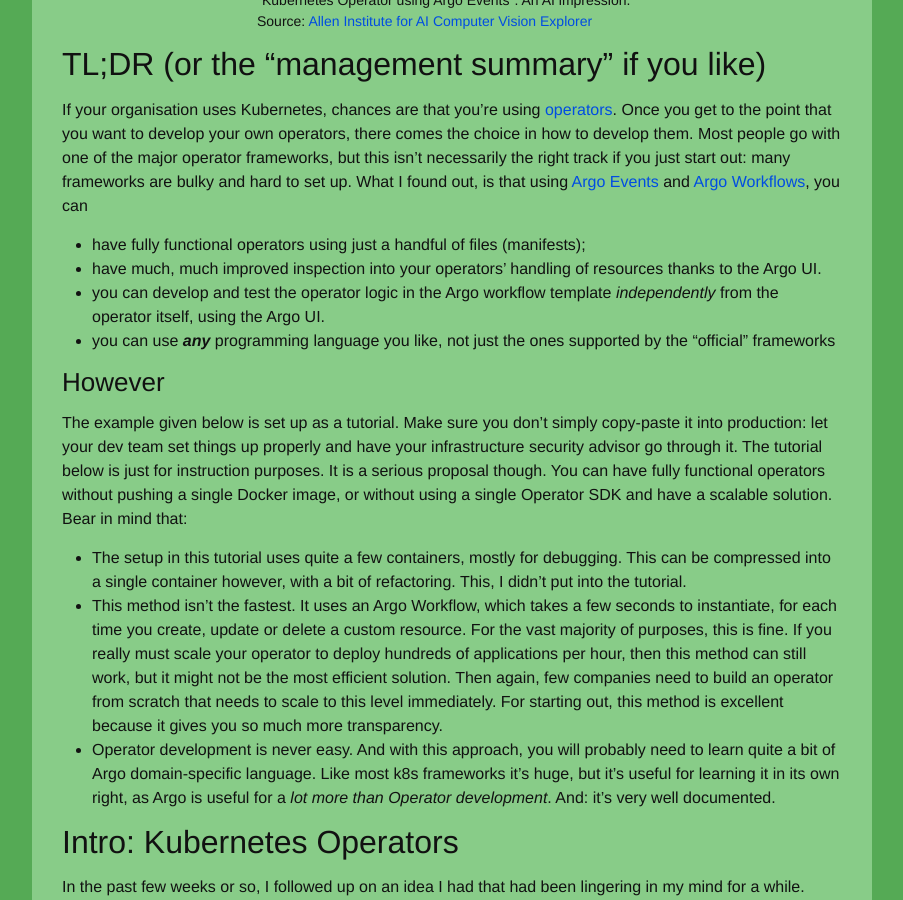
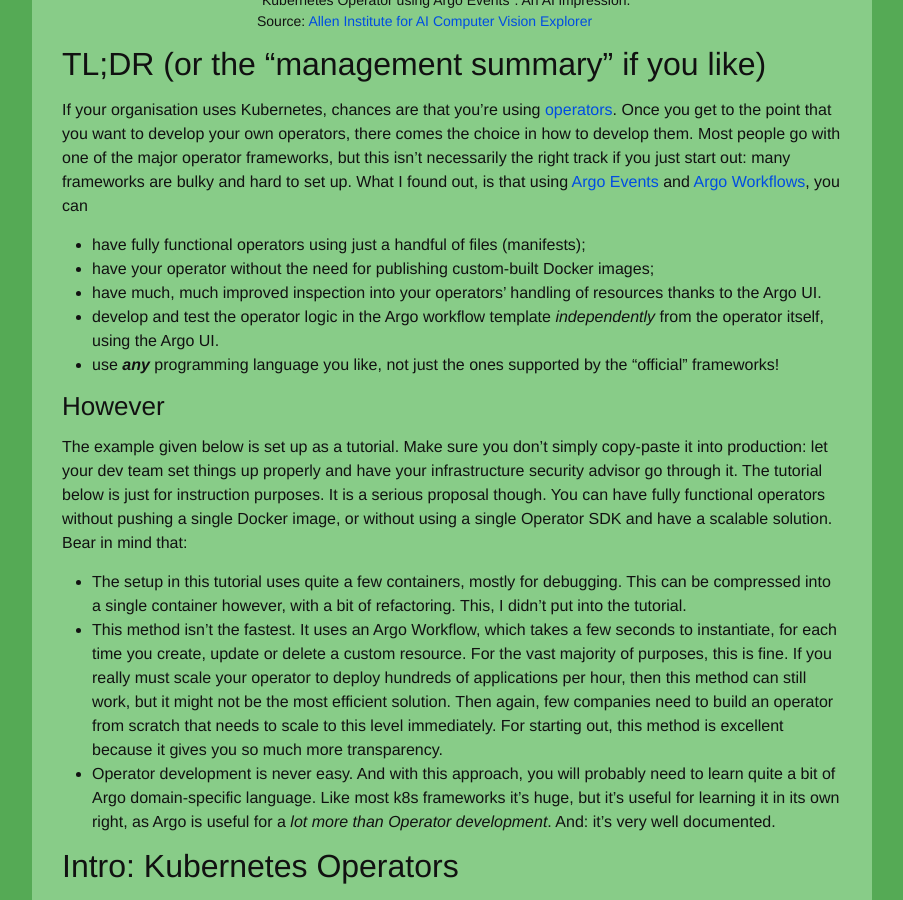
Before and after one commit to reinvantveer/reinvantveer.github.io, a Jekyll site: the page built from _posts/2022-01-29-easier-operator.md, in a window 1280 px wide and 900 px high, scrolled down 728 px. Shown: the whole window, without its empty margins (188-1091 px from the left). Built offline with Jekyll 4.4.1, drawn with Linux system fonts in a browser that asks for light colours; comment, search, counter and statistics services are not loaded.

Commit message:
enhance upsides: no need for self-published Docker image
Signed-off-by: reinvantveer <rein@vantveer.me>

```diff
--- a/_posts/2022-01-29-easier-operator.md
+++ b/_posts/2022-01-29-easier-operator.md
@@ -21,10 +21,11 @@
 up. What I found out, is that using [Argo Events](https://argoproj.github.io/argo-events/)
 and [Argo Workflows](https://argoproj.github.io/argo-workflows/), you can
 - have fully functional operators using just a handful of files (manifests);
+- have your operator without the need for publishing custom-built Docker images;
 - have much, much improved inspection into your operators' handling of resources thanks to the Argo UI.
-- you can develop and test the operator logic in the Argo workflow template _independently_ from the operator itself,
+- develop and test the operator logic in the Argo workflow template _independently_ from the operator itself,
   using the Argo UI.
-- you can use ***any*** programming language you like, not just the ones supported by the "official" frameworks
+- use ***any*** programming language you like, not just the ones supported by the "official" frameworks!
 
 ### However
 
```
